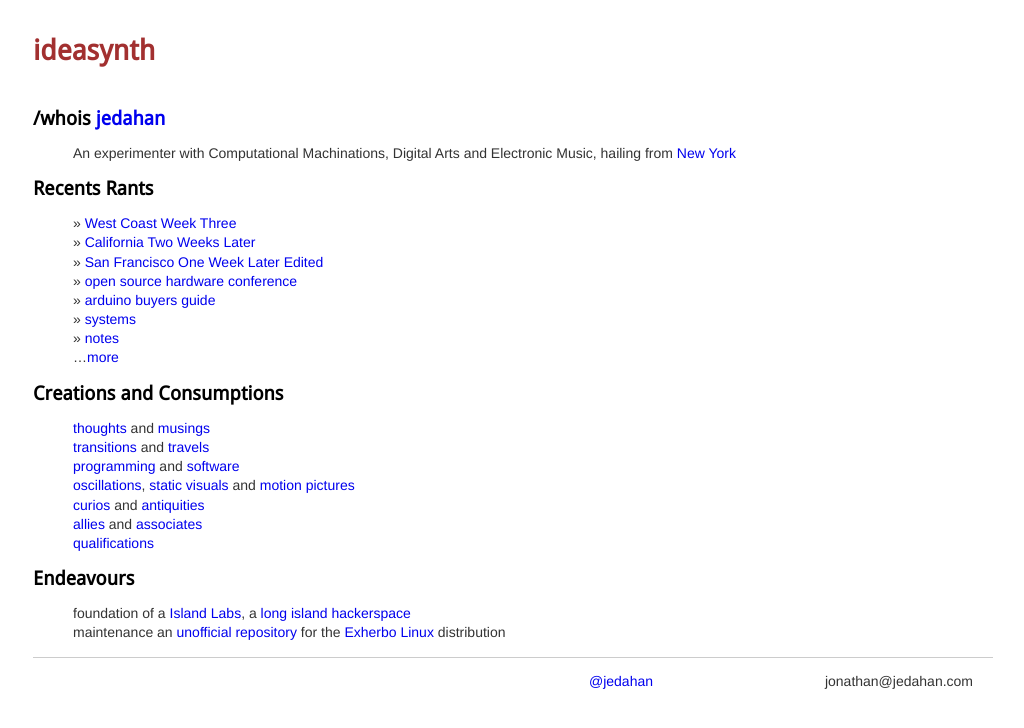
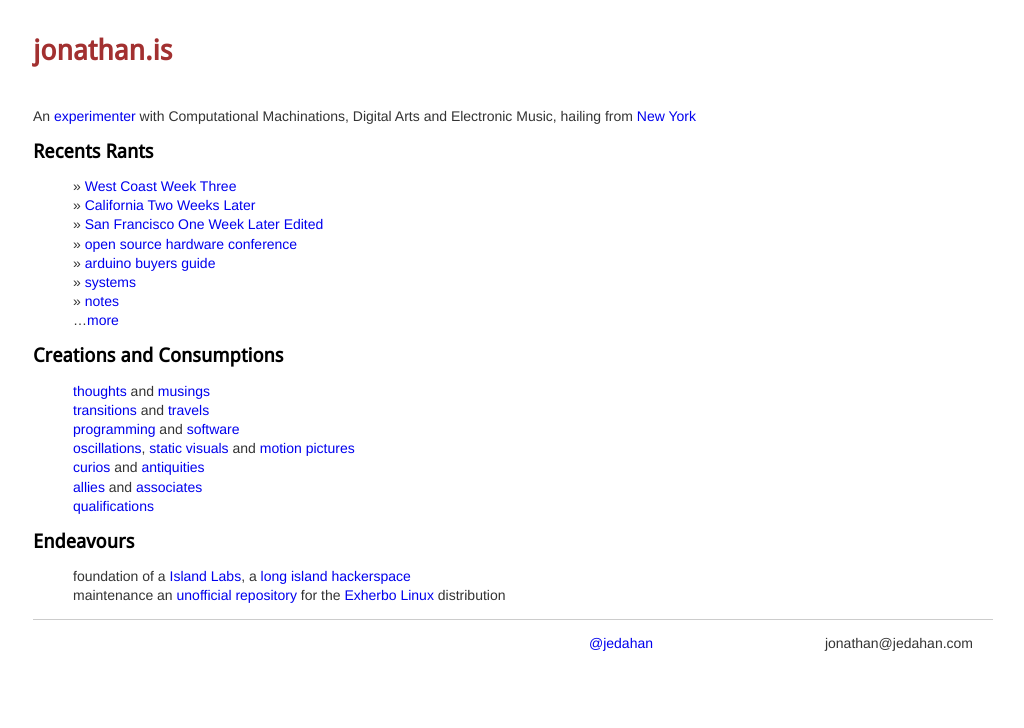
Before and after one commit to jedahan/jedahan.github.com, a Jekyll site: the page built from index.md, in a window 1280 px wide. Shown: the top 728 px of the page, without its empty margins (127-1151 px from the left). Built offline with Jekyll 4.4.1, drawn with Linux system fonts in a browser that asks for light colours.

Commit message:
more html5

```diff
--- a/_config.yml
+++ b/_config.yml
@@ -1,6 +1,5 @@
-#url: http://jedahan.com
-title: ideasynth
-description: ideasynth
+url: http://jonathan.is
+title: jonathan.is
 author: Jonathan Dahan
 email: jonathan@jedahan.com
 analytics_id: UA-12255499-2
--- a/_layouts/default.html
+++ b/_layouts/default.html
@@ -1,16 +1,12 @@
 <!doctype html>
-<html lang=en>
+<html>
   <head>
-    <meta charset=utf-8>
     <title>{% if page.title %} {{ page.title }} | {% endif %}{{site.title}}</title>
-    <!--[if lt IE 9]>
-    <script src="http://html5shim.googlecode.com/svn/trunk/html5.js"></script>
-    <![endif]-->
     <link rel="icon" type="image/x-icon" href="/favicon.ico" />
     <link rel="alternate" type="application/rss+xml" title="RSS" href="/feed/index.xml" />
 
-    <link rel="stylesheet" type="text/css" media="screen, projection" href="/css/screen.css" />
-    <link rel="stylesheet" type="text/css" media="screen, projection" href="/css/pygments.css" />
+    <link rel="stylesheet" href="/css/screen.css" />
+    <link rel="stylesheet" href="/css/pygments.css" />
 
     <script src="/js/google_analytics.js"></script>
   </head>
--- a/index.md
+++ b/index.md
@@ -3,9 +3,7 @@ layout: default
 title: Home
 ---
 
-/whois [jedahan][me]
---------------------
-- An experimenter with Computational Machinations, Digital Arts and Electronic Music, hailing from [New York][ny]
+An [experimenter][me] with Computational Machinations, Digital Arts and Electronic Music, hailing from [New York][ny]
 
 Recents Rants
 -------------
```
